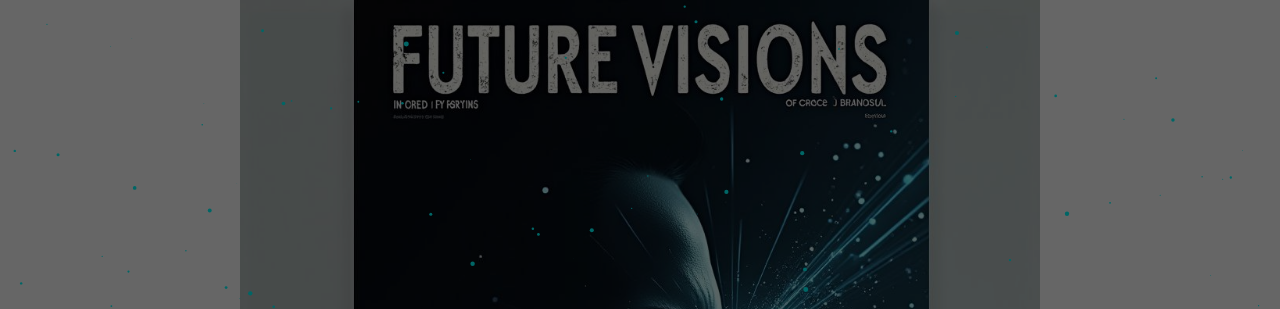
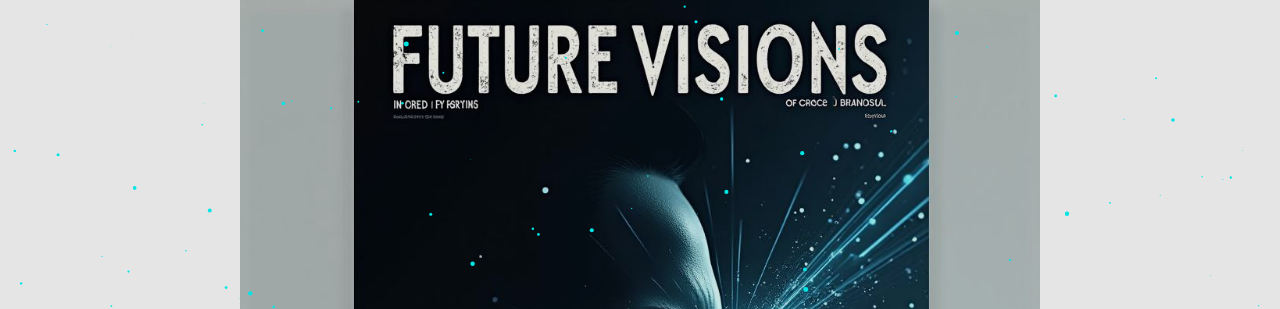
Before and after one commit to Jahmora/Legion-News, a plain HTML site: page index.html in a window 1280 px wide. Shown: the top 309 px of the page. Drawn offline with Linux system fonts and the light colour scheme.

Commit message:
Update styles.css

```diff
--- a/styles.css
+++ b/styles.css
@@ -16,14 +16,14 @@ body, html {
 .container {
   position: relative;
   width: 100vw;
-  height: 100vh;
+  min-height: 100vh; /* Assurer que le conteneur prenne au moins la hauteur de la fenêtre */
   display: flex;
   justify-content: center;
   align-items: center;
   color: white;
   font-family: Arial, sans-serif;
-  background: url('photo_2024-11-02_16-04-59.jpg') no-repeat center center; /* Pas de cover */
-  background-size: contain; /* Permet de garder l'image entière sans redimensionner */
+  background: url('photo_2024-11-02_16-04-59.jpg') no-repeat center center;
+  background-size: contain; /* Garder l'image entière */
   overflow: hidden;
 }
 
@@ -33,7 +33,7 @@ body, html {
   left: 0;
   width: 100%;
   height: 100%;
-  background: rgba(0, 0, 0, 0.6); /* Ajouter un léger effet sombre */
+  background: rgba(0, 0, 0, 0.1); /* Diminuer l'opacité à 0.3 pour plus de transparence */
   z-index: 1;
 }
 
```
